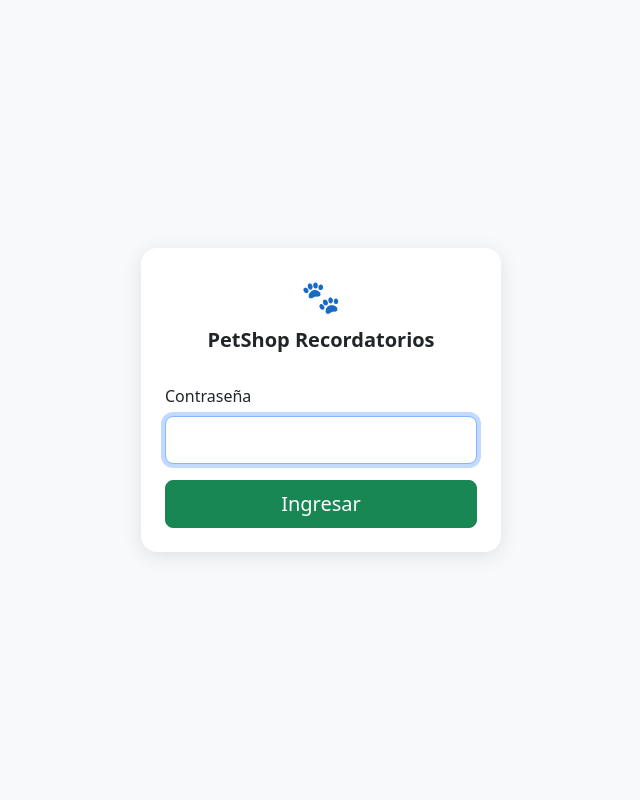
After one commit to valen2708/Sistema-de-recordatorios, a Flask app: page /login in a window 1280 px wide. The commit adds this page. Shown: the whole page, without its empty margins (319-959 px from the left). Run offline with Flask 3, Linux system fonts and the light colour scheme.

Commit message:
Add password login system to protect all routes
https://claude.ai/code/session_01KpvJyrDKCyxXQRqBP3wqTE

```diff
--- a/app.py
+++ b/app.py
@@ -1,4 +1,5 @@
-from flask import Flask, render_template, request, redirect, url_for, flash
+from flask import Flask, render_template, request, redirect, url_for, flash, session
+from functools import wraps
 from database import init_db, get_conn, calcular_fecha_vencimiento
 from scheduler import iniciar_scheduler
 import pandas as pd
@@ -7,8 +8,36 @@ from datetime import datetime
 app = Flask(__name__)
 app.secret_key = "petshop-secret-2024"
 
+PASSWORD = "0804"
+
+
+def login_required(f):
+    @wraps(f)
+    def decorated(*args, **kwargs):
+        if not session.get("logged_in"):
+            return redirect(url_for("login"))
+        return f(*args, **kwargs)
+    return decorated
+
+
+@app.route("/login", methods=["GET", "POST"])
+def login():
+    if request.method == "POST":
+        if request.form.get("password") == PASSWORD:
+            session["logged_in"] = True
+            return redirect(url_for("dashboard"))
+        flash("Contraseña incorrecta.", "danger")
+    return render_template("login.html")
+
+
+@app.route("/logout")
+def logout():
+    session.clear()
+    return redirect(url_for("login"))
+
 
 @app.route("/")
+@login_required
 def dashboard():
     conn = get_conn()
     from datetime import timedelta
@@ -33,6 +62,7 @@ def dashboard():
 
 
 @app.route("/clientes")
+@login_required
 def clientes():
     conn = get_conn()
     lista = conn.execute("SELECT * FROM clientes WHERE activo = 1 ORDER BY nombre").fetchall()
@@ -41,6 +71,7 @@ def clientes():
 
 
 @app.route("/clientes/nuevo", methods=["GET", "POST"])
+@login_required
 def nuevo_cliente():
     if request.method == "POST":
         nombre = request.form["nombre"]
@@ -66,6 +97,7 @@ def nuevo_cliente():
 
 
 @app.route("/clientes/cargar-excel", methods=["GET", "POST"])
+@login_required
 def cargar_excel():
     if request.method == "POST":
         archivo = request.files.get("archivo")
@@ -105,6 +137,7 @@ def cargar_excel():
 
 
 @app.route("/recordatorios")
+@login_required
 def recordatorios():
     conn = get_conn()
     lista = conn.execute("""
@@ -156,6 +189,7 @@ def webhook_respuesta():
 
 
 @app.route("/clientes/<int:cid>/enviar-recordatorio", methods=["POST"])
+@login_required
 def enviar_recordatorio_manual(cid):
     conn = get_conn()
     c = conn.execute("SELECT * FROM clientes WHERE id = ?", (cid,)).fetchone()
@@ -173,6 +207,7 @@ def enviar_recordatorio_manual(cid):
 
 
 @app.route("/clientes/<int:cid>/eliminar", methods=["POST"])
+@login_required
 def eliminar_cliente(cid):
     conn = get_conn()
     conn.execute("UPDATE clientes SET activo = 0 WHERE id = ?", (cid,))
--- a/templates/base.html
+++ b/templates/base.html
@@ -24,6 +24,7 @@
             <a class="nav-link" href="/"><i class="bi bi-house me-1"></i>Dashboard</a>
             <a class="nav-link" href="/clientes"><i class="bi bi-people me-1"></i>Clientes</a>
             <a class="nav-link" href="/recordatorios"><i class="bi bi-whatsapp me-1"></i>Recordatorios</a>
+            <a class="nav-link" href="/logout"><i class="bi bi-box-arrow-right me-1"></i>Salir</a>
         </div>
     </div>
 </nav>
--- /dev/null
+++ b/templates/login.html
@@ -0,0 +1,35 @@
+<!DOCTYPE html>
+<html lang="es">
+<head>
+    <meta charset="UTF-8">
+    <meta name="viewport" content="width=device-width, initial-scale=1.0">
+    <title>PetShop - Ingresar</title>
+    <link href="https://cdn.jsdelivr.net/npm/bootstrap@5.3.0/dist/css/bootstrap.min.css" rel="stylesheet">
+    <style>
+        body { background-color: #f8f9fa; display: flex; align-items: center; justify-content: center; min-height: 100vh; }
+        .card { border: none; box-shadow: 0 4px 20px rgba(0,0,0,0.1); border-radius: 16px; width: 100%; max-width: 360px; }
+        .logo { color: #2c7a4b; font-size: 2rem; }
+    </style>
+</head>
+<body>
+<div class="card p-4">
+    <div class="text-center mb-4">
+        <div class="logo">🐾</div>
+        <h5 class="fw-bold mt-2">PetShop Recordatorios</h5>
+    </div>
+    {% with messages = get_flashed_messages(with_categories=true) %}
+        {% for category, message in messages %}
+            <div class="alert alert-{{ category }}">{{ message }}</div>
+        {% endfor %}
+    {% endwith %}
+    <form method="POST">
+        <div class="mb-3">
+            <label class="form-label">Contraseña</label>
+            <input type="password" name="password" class="form-control form-control-lg" autofocus required>
+        </div>
+        <button type="submit" class="btn btn-success w-100 btn-lg">Ingresar</button>
+    </form>
+</div>
+<script src="https://cdn.jsdelivr.net/npm/bootstrap@5.3.0/dist/js/bootstrap.bundle.min.js"></script>
+</body>
+</html>
```
